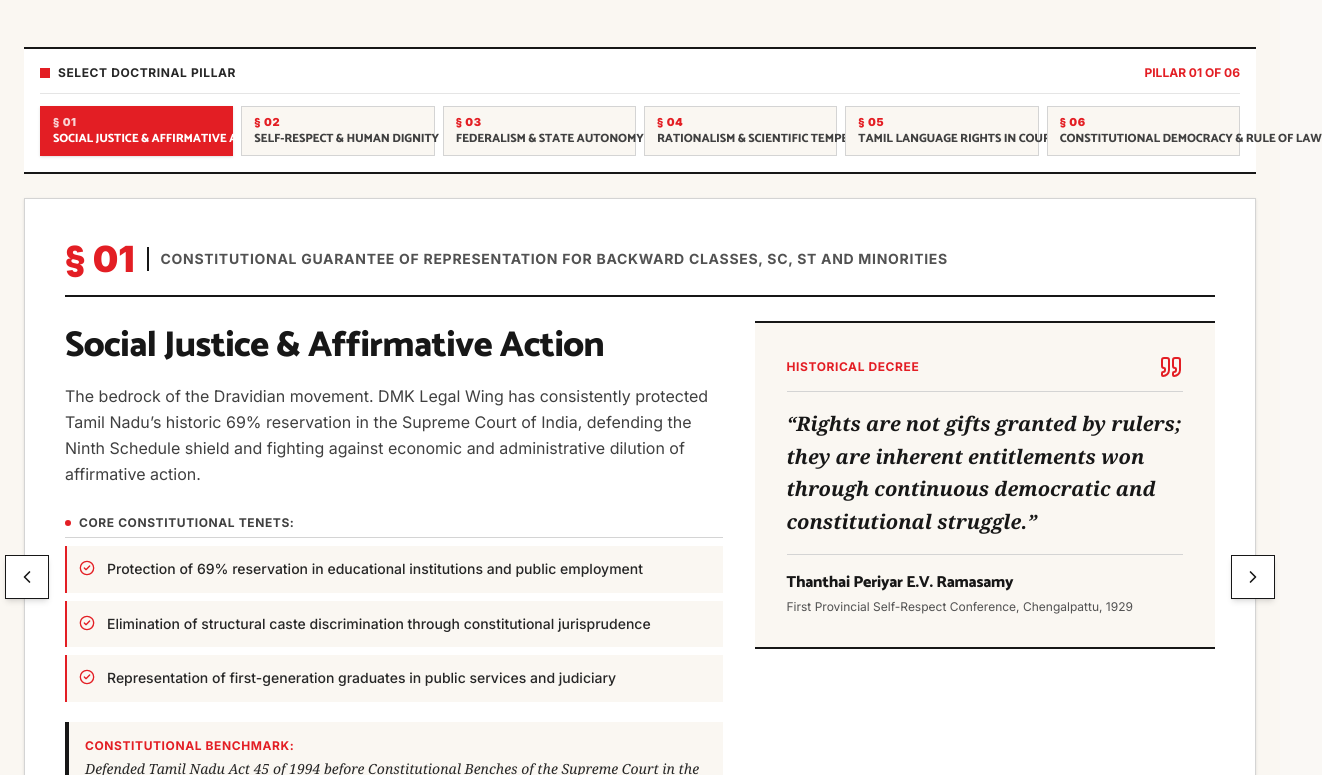
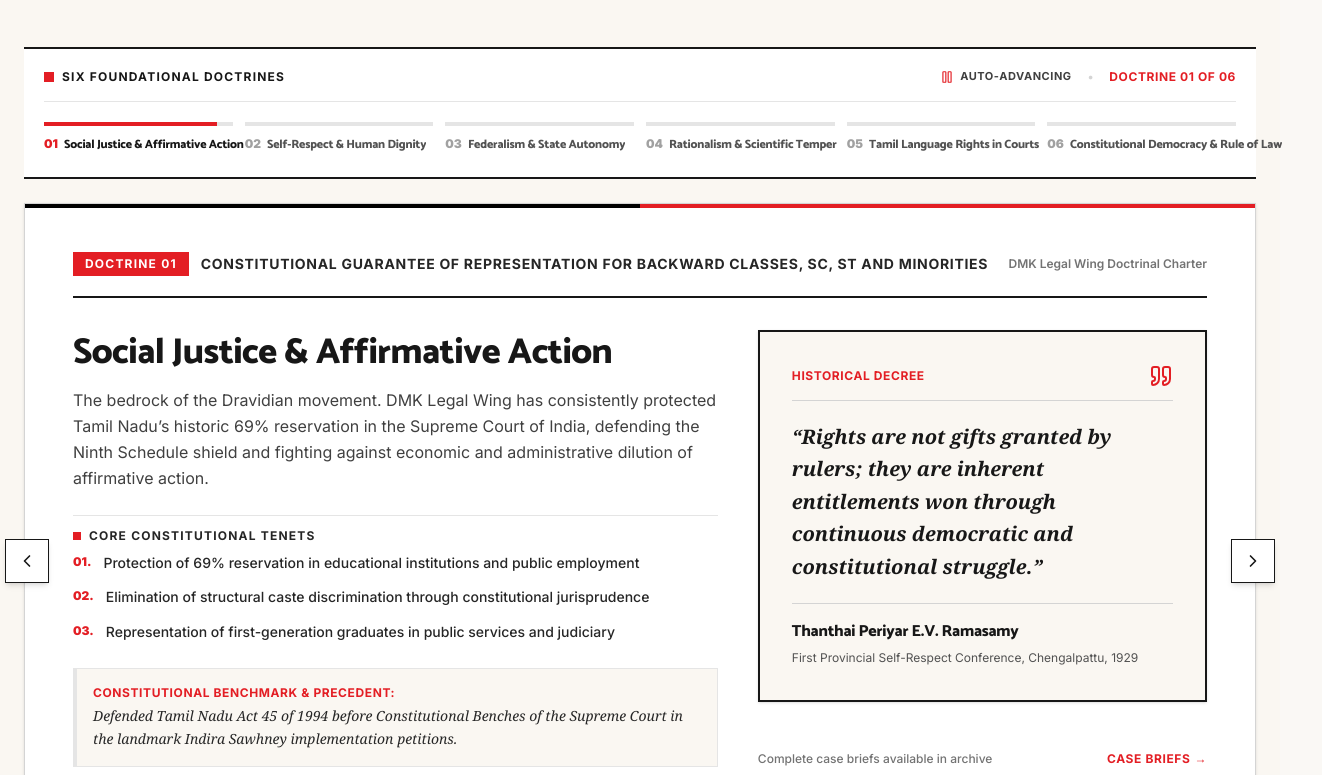
Before and after one commit to sharveshcm2940/dmklegalwing, a Next.js app: page /ideology in a window 1280 px wide. Shown: the part 905-1680 px from the top of the page, 1322 px wide, since content can reach past the window. Built offline with nearby package versions, Linux system fonts and the light colour scheme; a web font is replaced by a local one.

Commit message:
Add real-time auto-animation with live progress bars and redesign template into human editorial layout

```diff
--- a/src/app/ideology/page.tsx
+++ b/src/app/ideology/page.tsx
@@ -6,17 +6,23 @@ import { useLanguage } from '@/context/LanguageContext';
 import { IDEOLOGY_PILLARS } from '@/data/content';
 import {
   Quote,
-  CheckCircle2,
   ArrowRight,
   ChevronLeft,
   ChevronRight,
   ShieldCheck,
-  Scale
+  Scale,
+  Play,
+  Pause
 } from 'lucide-react';
 
 export default function IdeologyPage() {
   const { language } = useLanguage();
   const [activeIndex, setActiveIndex] = useState(0);
+  const [isPaused, setIsPaused] = useState(false);
+  const [progress, setProgress] = useState(0);
+
+  const SLIDE_DURATION = 6500; // 6.5 seconds per slide
+  const PROGRESS_INTERVAL = 50; // update progress every 50ms
 
   // Sync with URL hash if present (e.g. #federalism)
   useEffect(() => {
@@ -29,20 +35,44 @@ export default function IdeologyPage() {
     }
   }, []);
 
-  const currentPillar = IDEOLOGY_PILLARS[activeIndex] || IDEOLOGY_PILLARS[0];
+  // Automatic animation timer
+  useEffect(() => {
+    if (isPaused) return;
+
+    const step = (PROGRESS_INTERVAL / SLIDE_DURATION) * 100;
+
+    const timer = setInterval(() => {
+      setProgress((prev) => {
+        if (prev >= 100) {
+          setActiveIndex((curr) => (curr + 1) % IDEOLOGY_PILLARS.length);
+          return 0;
+        }
+        return prev + step;
+      });
+    }, PROGRESS_INTERVAL);
+
+    return () => clearInterval(timer);
+  }, [isPaused, activeIndex]);
+
+  const selectPillar = (idx: number) => {
+    setActiveIndex(idx);
+    setProgress(0);
+  };
 
   const nextSlide = () => {
-    setActiveIndex((prev) => (prev + 1) % IDEOLOGY_PILLARS.length);
+    selectPillar((activeIndex + 1) % IDEOLOGY_PILLARS.length);
   };
 
   const prevSlide = () => {
-    setActiveIndex((prev) => (prev - 1 + IDEOLOGY_PILLARS.length) % IDEOLOGY_PILLARS.length);
+    selectPillar((activeIndex - 1 + IDEOLOGY_PILLARS.length) % IDEOLOGY_PILLARS.length);
   };
+
+  const currentPillar = IDEOLOGY_PILLARS[activeIndex] || IDEOLOGY_PILLARS[0];
 
   return (
     <div className="w-full flex flex-col space-y-12 py-8 font-dmk-body bg-[#FAF7F2]">
 
-      {/* 1. Manifesto Editorial Header (Clean Border, No Shadow Box) */}
+      {/* 1. Manifesto Editorial Header */}
       <section className="max-w-[1400px] mx-auto px-4 sm:px-6 w-full">
         <div className="border-b-2 border-neutral-900 pb-6 pt-2">
           <div className="flex items-center gap-2 mb-2">
@@ -94,56 +124,92 @@ export default function IdeologyPage() {
         </div>
       </section>
 
-      {/* 3. INTERACTIVE DOCTRINE CAROUSEL (Carousel Edition) */}
-      <section className="max-w-[1400px] mx-auto px-4 sm:px-6 w-full space-y-6">
+      {/* 3. AUTOMATICALLY ANIMATING HUMAN-DESIGNED DOCTRINE CAROUSEL */}
+      <section
+        className="max-w-[1400px] mx-auto px-4 sm:px-6 w-full space-y-6"
+        onMouseEnter={() => setIsPaused(true)}
+        onMouseLeave={() => setIsPaused(false)}
+      >
 
-        {/* Carousel Navigation Bar (Selector Tabs across all 6 Pillars) */}
-        <div className="bg-white border-y-2 border-neutral-900 p-3 sm:p-4">
-          <div className="flex flex-col sm:flex-row sm:items-center justify-between gap-3 pb-3 border-b border-neutral-200 mb-3">
+        {/* Human-Designed Story-Style Progress Bar Header */}
+        <div className="bg-white border-y-2 border-neutral-900 p-4 sm:p-5">
+          <div className="flex flex-col sm:flex-row sm:items-center justify-between gap-3 pb-4 border-b border-neutral-200 mb-4">
             <div className="flex items-center gap-2">
               <span className="w-2.5 h-2.5 bg-[#E31E24]" />
-              <span className="text-xs font-english font-bold uppercase tracking-wider text-neutral-800">
-                {language === 'ta' ? 'கொள்கைக் கோட்பாடுகள் தெரிவு' : 'SELECT DOCTRINAL PILLAR'}
+              <span className="text-xs font-english font-bold uppercase tracking-widest text-neutral-900">
+                {language === 'ta' ? 'அரசமைப்பு அடிப்படைக் கொள்கைகள்' : 'SIX FOUNDATIONAL DOCTRINES'}
               </span>
             </div>
 
-            <div className="flex items-center gap-2 text-xs font-english font-bold text-neutral-600">
-              <span className="text-[#E31E24]">
-                {language === 'ta' ? `தூண் 0${activeIndex + 1} / 06` : `PILLAR 0${activeIndex + 1} OF 06`}
+            <div className="flex items-center gap-4 text-xs font-english font-bold text-neutral-600">
+              <button
+                onClick={() => setIsPaused(!isPaused)}
+                className="flex items-center gap-1.5 text-neutral-700 hover:text-[#E31E24] transition-colors cursor-pointer"
+                title={isPaused ? 'Resume auto-play' : 'Pause auto-play'}
+              >
+                {isPaused ? <Play className="w-3.5 h-3.5 text-[#E31E24]" /> : <Pause className="w-3.5 h-3.5 text-[#E31E24]" />}
+                <span className="uppercase tracking-wider text-[11px]">
+                  {isPaused ? (language === 'ta' ? 'தொடர்க' : 'Auto-Play Paused') : (language === 'ta' ? 'நிறுத்துக' : 'Auto-Advancing')}
+                </span>
+              </button>
+
+              <span className="text-neutral-300">•</span>
+
+              <span className="text-[#E31E24] tracking-wider">
+                {language === 'ta' ? `தூண் 0${activeIndex + 1} / 06` : `DOCTRINE 0${activeIndex + 1} OF 06`}
               </span>
             </div>
           </div>
 
-          {/* Quick-Jump Tabs for all 6 Pillars */}
-          <div className="grid grid-cols-2 sm:grid-cols-3 lg:grid-cols-6 gap-2">
+          {/* Clean Stepper Columns with Live Animated Red Fill Lines */}
+          <div className="grid grid-cols-2 sm:grid-cols-3 lg:grid-cols-6 gap-3">
             {IDEOLOGY_PILLARS.map((p, idx) => {
               const isSelected = activeIndex === idx;
               return (
                 <button
                   key={p.id}
-                  onClick={() => setActiveIndex(idx)}
-                  className={`px-3 py-2 text-xs font-english font-bold uppercase tracking-wider transition-all border text-left flex flex-col justify-between cursor-pointer ${
-                    isSelected
-                      ? 'bg-[#E31E24] text-white border-[#E31E24] shadow-sm'
-                      : 'bg-[#FAF7F2] text-neutral-700 hover:text-black hover:bg-white border-neutral-300'
-                  }`}
+                  onClick={() => selectPillar(idx)}
+                  className="group flex flex-col text-left focus:outline-none cursor-pointer py-1"
                 >
-                  <span className={`text-[11px] block font-black ${isSelected ? 'text-white/80' : 'text-[#E31E24]'}`}>
-                    § {p.number}
-                  </span>
-                  <span className="truncate block font-dmk-headline font-bold text-xs mt-0.5">
-                    {p.title[language]}
-                  </span>
+                  {/* Real-time Progress Bar */}
+                  <div className="w-full h-1 bg-neutral-200 overflow-hidden mb-2.5">
+                    <div
+                      className="h-full bg-[#E31E24] transition-all duration-75"
+                      style={{
+                        width: isSelected ? `${progress}%` : idx < activeIndex ? '100%' : '0%'
+                      }}
+                    />
+                  </div>
+
+                  {/* Numeral and Title */}
+                  <div className="flex items-baseline gap-1.5">
+                    <span className={`text-xs font-black font-english transition-colors ${
+                      isSelected ? 'text-[#E31E24]' : 'text-neutral-400 group-hover:text-neutral-800'
+                    }`}>
+                      0{idx + 1}
+                    </span>
+                    <span className={`text-xs font-dmk-headline font-bold truncate transition-colors ${
+                      isSelected ? 'text-neutral-900 font-black' : 'text-neutral-600 group-hover:text-neutral-900'
+                    }`}>
+                      {p.title[language]}
+                    </span>
+                  </div>
                 </button>
               );
             })}
           </div>
         </div>
 
-        {/* The Active Carousel Article Card */}
-        <div className="relative bg-white border border-neutral-300 p-6 sm:p-10 shadow-sm transition-all duration-300">
+        {/* The Human-Designed Carousel Slide Canvas */}
+        <div className="relative bg-white border border-neutral-300 p-6 sm:p-12 shadow-sm">
 
-          {/* Previous / Next Desktop Floating Buttons */}
+          {/* Subtle Top Decorative Movement Stripe */}
+          <div className="absolute top-0 left-0 right-0 h-1 flex">
+            <div className="w-1/2 bg-black" />
+            <div className="w-1/2 bg-[#E31E24]" />
+          </div>
+
+          {/* Desktop Left / Right Hover Floating Buttons */}
           <button
             onClick={prevSlide}
             aria-label="Previous Doctrine"
@@ -160,24 +226,30 @@ export default function IdeologyPage() {
             <ChevronRight className="w-5 h-5" />
           </button>
 
-          {/* Top Identifier Bar */}
-          <div className="flex flex-wrap items-center gap-3 border-b-2 border-neutral-900 pb-4 mb-6">
-            <span className="text-3xl sm:text-4xl font-black text-[#E31E24] font-english">
-              § {currentPillar.number}
-            </span>
-            <div className="h-6 w-[2px] bg-neutral-900 hidden sm:block" />
-            <span className="text-xs sm:text-sm font-english font-bold text-neutral-600 uppercase tracking-wider">
-              {currentPillar.subtitle[language]}
-            </span>
+          {/* Key Identifiers: Kicker & Subtitle */}
+          <div className="flex flex-col sm:flex-row sm:items-center justify-between gap-3 border-b-2 border-neutral-900 pb-5 mb-8">
+            <div className="flex items-center gap-3">
+              <span className="px-3 py-1 bg-[#E31E24] text-white text-xs font-english font-bold uppercase tracking-widest">
+                {language === 'ta' ? `கோட்பாடு 0${activeIndex + 1}` : `DOCTRINE 0${activeIndex + 1}`}
+              </span>
+              <span className="text-xs sm:text-sm font-english font-bold text-neutral-800 uppercase tracking-wider">
+                {currentPillar.subtitle[language]}
+              </span>
+            </div>
+
+            <div className="text-xs font-english text-neutral-500 font-semibold hidden sm:block">
+              {language === 'ta' ? 'திமுக வழக்கறிஞர் அணி கொள்கைப் பிரகடனம்' : 'DMK Legal Wing Doctrinal Charter'}
+            </div>
           </div>
 
-          {/* Two-Column Broadsheet Presentation (Matching Reference Design) */}
-          <div className="grid grid-cols-1 lg:grid-cols-12 gap-8 items-start">
+          {/* Editorial Double-Column Layout */}
+          <div className="grid grid-cols-1 lg:grid-cols-12 gap-10 items-start">
 
-            {/* Left Column: Title, Overview, Tenets, & Benchmark */}
-            <div className="lg:col-span-7 space-y-5">
+            {/* Left Column: Title, Narrative, Numbered Tenets, & Precedent Benchmark */}
+            <div className="lg:col-span-7 space-y-6">
+
               <div>
-                <h2 className="text-2xl sm:text-3xl lg:text-4xl font-black text-neutral-900 font-dmk-headline tracking-tight leading-snug">
+                <h2 className="text-2xl sm:text-4xl font-black text-neutral-900 font-dmk-headline tracking-tight leading-tight">
                   {currentPillar.title[language]}
                 </h2>
                 <p className="text-sm sm:text-base text-neutral-700 leading-relaxed font-dmk-body mt-3">
@@ -185,42 +257,48 @@ export default function IdeologyPage() {
                 </p>
               </div>
 
-              {/* Core Constitutional Tenets Checklist */}
-              <div className="space-y-2 pt-2">
-                <h4 className="text-xs font-english font-bold text-neutral-700 uppercase tracking-wider border-b border-neutral-300 pb-1.5 flex items-center gap-2">
-                  <span className="w-1.5 h-1.5 bg-[#E31E24] rounded-full inline-block" />
-                  <span>{language === 'ta' ? 'அடிப்படை சட்டக் கோட்பாடுகள்:' : 'CORE CONSTITUTIONAL TENETS:'}</span>
-                </h4>
-                <div className="space-y-2">
+              {/* Core Constitutional Tenets (Dignified Editorial Numbering, No Checklist Boxes) */}
+              <div className="space-y-3 pt-3 border-t border-neutral-200">
+                <div className="flex items-center gap-2 mb-2">
+                  <span className="w-2 h-2 bg-[#E31E24]" />
+                  <h3 className="text-xs font-english font-bold uppercase tracking-widest text-neutral-800">
+                    {language === 'ta' ? 'அடிப்படை அரசமைப்புக் கோட்பாடுகள்' : 'CORE CONSTITUTIONAL TENETS'}
+                  </h3>
+                </div>
+
+                <div className="space-y-3">
                   {currentPillar.keyPrinciples.map((kp, kIdx) => (
-                    <div
-                      key={kIdx}
-                      className="flex items-start gap-3 p-3 bg-[#FAF7F2] border-l-2 border-[#E31E24] text-xs sm:text-sm text-neutral-800"
-                    >
-                      <CheckCircle2 className="w-4 h-4 text-[#E31E24] shrink-0 mt-0.5" />
-                      <span className="font-dmk-body font-medium leading-relaxed">{kp[language]}</span>
+                    <div key={kIdx} className="flex items-start gap-3">
+                      <span className="text-xs font-black font-english text-[#E31E24] mt-0.5 shrink-0">
+                        0{kIdx + 1}.
+                      </span>
+                      <p className="text-xs sm:text-sm text-neutral-800 font-dmk-body leading-relaxed font-medium">
+                        {kp[language]}
+                      </p>
                     </div>
                   ))}
                 </div>
               </div>
 
-              {/* Constitutional Benchmark Box */}
-              <div className="p-4 bg-[#FAF7F2] border-l-4 border-neutral-900 text-xs sm:text-sm text-neutral-900 space-y-1">
+              {/* Constitutional Benchmark & Landmark Precedent Callout */}
+              <div className="p-4 bg-[#FAF7F2] border-l-4 border-[#E31E24] border-y border-r border-neutral-200 space-y-1">
                 <span className="font-english font-bold text-[#E31E24] uppercase tracking-wider block text-xs">
-                  {language === 'ta' ? 'அரசமைப்பு & தீர்ப்பு முக்கியத்துவம்:' : 'CONSTITUTIONAL BENCHMARK:'}
+                  {language === 'ta' ? 'அரசமைப்பு & தீர்ப்பு முக்கியத்துவம்:' : 'CONSTITUTIONAL BENCHMARK & PRECEDENT:'}
                 </span>
-                <p className="leading-relaxed font-serif italic text-neutral-800">
+                <p className="text-xs sm:text-sm font-serif italic text-neutral-800 leading-relaxed">
                   {currentPillar.legalRelevance[language]}
                 </p>
               </div>
+
             </div>
 
-            {/* Right Column: Historical Decree Quote Banner */}
-            <div className="lg:col-span-5">
-              <div className="p-6 sm:p-8 bg-[#FAF7F2] border-t-2 border-b-2 border-neutral-900 space-y-4">
+            {/* Right Column: Historical Decree Pull-Quote */}
+            <div className="lg:col-span-5 flex flex-col justify-between h-full">
+              <div className="p-6 sm:p-8 bg-[#FAF7F2] border-2 border-neutral-900 shadow-sm relative space-y-5">
+
                 <div className="flex items-center justify-between border-b border-neutral-300 pb-3">
                   <span className="text-xs font-english font-bold uppercase tracking-wider text-[#E31E24]">
-                    HISTORICAL DECREE
+                    {language === 'ta' ? 'வரலாற்றுப் பிரகடனம்' : 'HISTORICAL DECREE'}
                   </span>
                   <Quote className="w-6 h-6 text-[#E31E24]" />
                 </div>
@@ -230,25 +308,40 @@ export default function IdeologyPage() {
                 </blockquote>
 
                 <div className="pt-4 border-t border-neutral-300 space-y-1">
-                  <span className="text-base font-bold text-neutral-900 block font-dmk-headline">
+                  <p className="text-base font-black text-neutral-900 font-dmk-headline">
                     {currentPillar.quote.author[language]}
-                  </span>
-                  <span className="text-xs text-neutral-600 font-english block">
+                  </p>
+                  <p className="text-xs text-neutral-600 font-english leading-relaxed">
                     {currentPillar.quote.context[language]}
-                  </span>
+                  </p>
                 </div>
+
+              </div>
+
+              {/* Bottom Quick Reference Link */}
+              <div className="mt-6 flex items-center justify-between text-xs font-english">
+                <span className="text-neutral-500 font-medium">
+                  {language === 'ta' ? 'ஆவணக் களஞ்சியத்தில் முழு தீர்ப்புகள் உள்ளன' : 'Complete case briefs available in archive'}
+                </span>
+                <Link
+                  href="/resources"
+                  className="text-[#E31E24] hover:text-black font-bold uppercase tracking-wider flex items-center gap-1"
+                >
+                  <span>{language === 'ta' ? 'ஆவணங்கள்' : 'Case Briefs'}</span>
+                  <span>&rarr;</span>
+                </Link>
               </div>
             </div>
 
           </div>
 
-          {/* Bottom Carousel Controls Bar */}
-          <div className="mt-8 pt-6 border-t border-neutral-300 flex flex-col sm:flex-row items-center justify-between gap-4">
+          {/* Bottom Carousel Navigation Bar */}
+          <div className="mt-10 pt-6 border-t border-neutral-300 flex flex-col sm:flex-row items-center justify-between gap-4">
 
             {/* Step Previous Button */}
             <button
               onClick={prevSlide}
-              className="w-full sm:w-auto px-5 py-2.5 bg-white hover:bg-neutral-900 hover:text-white text-neutral-900 border border-neutral-900 text-xs font-english font-bold uppercase tracking-wider flex items-center justify-center gap-2 transition-colors cursor-pointer"
+              className="w-full sm:w-auto px-6 py-2.5 bg-white hover:bg-neutral-900 hover:text-white text-neutral-900 border border-neutral-900 text-xs font-english font-bold uppercase tracking-wider flex items-center justify-center gap-2 transition-all cursor-pointer"
             >
               <ChevronLeft className="w-4 h-4 text-[#E31E24]" />
               <span>{language === 'ta' ? 'முந்தைய கொள்கை' : 'Previous Doctrine'}</span>
@@ -259,12 +352,12 @@ export default function IdeologyPage() {
               {IDEOLOGY_PILLARS.map((_, idx) => (
                 <button
                   key={idx}
-                  onClick={() => setActiveIndex(idx)}
+                  onClick={() => selectPillar(idx)}
                   aria-label={`Go to pillar ${idx + 1}`}
                   className={`h-2 transition-all cursor-pointer ${
                     activeIndex === idx
                       ? 'w-8 bg-[#E31E24]'
-                      : 'w-2 bg-neutral-300 hover:bg-neutral-600'
+                      : 'w-2 bg-neutral-300 hover:bg-neutral-700'
                   }`}
                 />
               ))}
@@ -273,7 +366,7 @@ export default function IdeologyPage() {
             {/* Step Next Button */}
             <button
               onClick={nextSlide}
-              className="w-full sm:w-auto px-5 py-2.5 bg-[#E31E24] hover:bg-neutral-900 text-white border border-neutral-900 text-xs font-english font-bold uppercase tracking-wider flex items-center justify-center gap-2 transition-colors cursor-pointer shadow-xs"
+              className="w-full sm:w-auto px-6 py-2.5 bg-[#E31E24] hover:bg-black text-white border border-neutral-900 text-xs font-english font-bold uppercase tracking-wider flex items-center justify-center gap-2 transition-all cursor-pointer shadow-xs"
             >
               <span>{language === 'ta' ? 'அடுத்த கொள்கை' : 'Next Doctrine'}</span>
               <ChevronRight className="w-4 h-4 text-white" />
```
